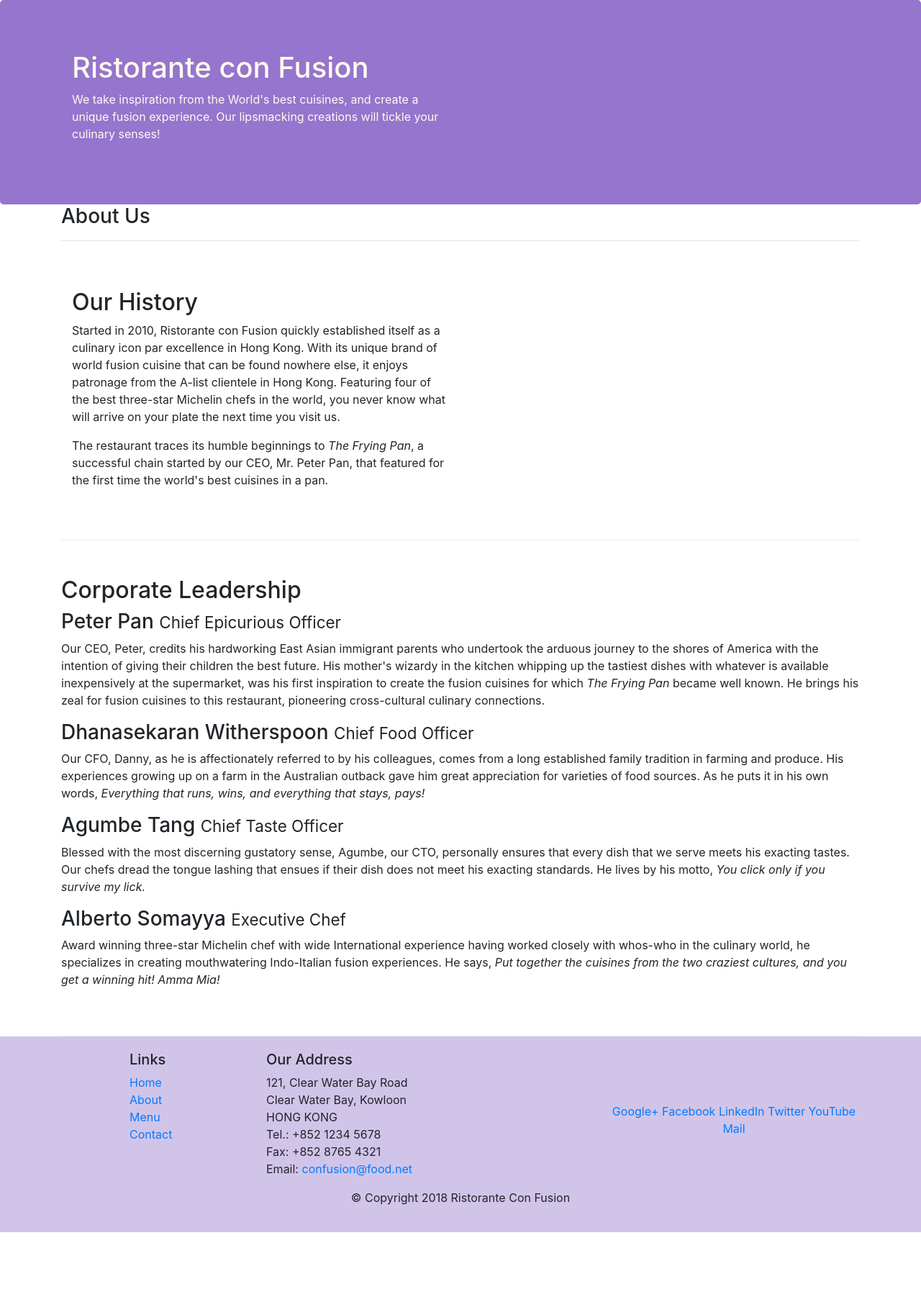
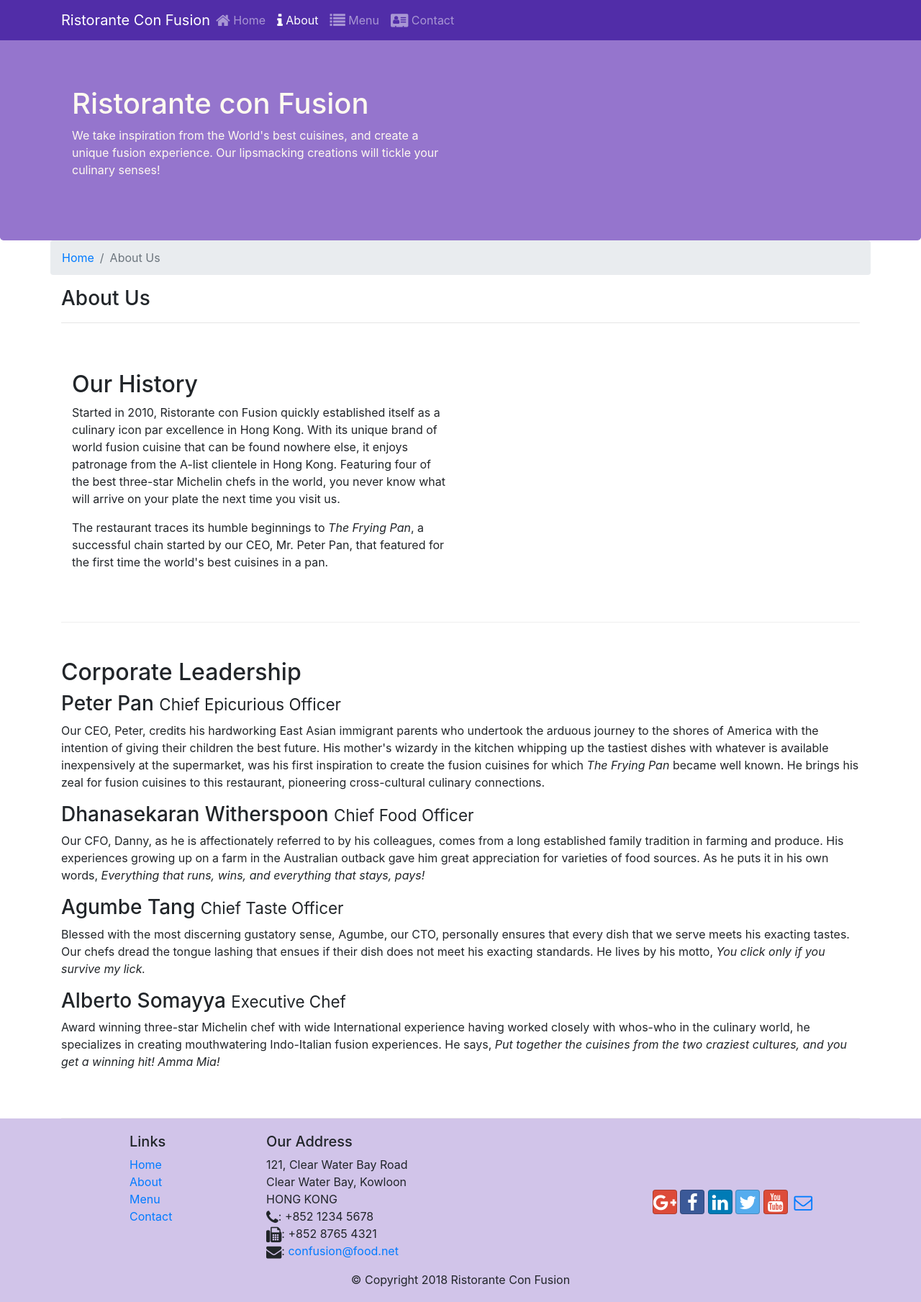
Before and after one commit to thedreamvr/conFusion, a website: page aboutus.html in a window 1280 px wide. Shown: the whole page at 72% size. Before the commit the page ends 1712 px from the top, so only its background shows below. Drawn offline with nearby package versions, Linux system fonts and the light colour scheme.

Commit message:
Icon Fonts

```diff
--- a/aboutus.html
+++ b/aboutus.html
@@ -9,6 +9,9 @@
 
     <!-- Bootstrap CSS -->
     <link rel="stylesheet" href="node_modules/bootstrap/dist/css/bootstrap.min.css">
+    <link rel="stylesheet" href="node_modules/font-awesome/css/font-awesome.min.css">
+    <link rel="stylesheet" href="node_modules/bootstrap-social/bootstrap-social.css">
+
     <link rel="stylesheet" href="css/style.css">
 
     <title>Ristorante Con Fusion: About Us</title>
@@ -16,7 +19,22 @@
 </head>
 
 <body>
-
+    <nav class="navbar navbar-dark navbar-expand-sm fixed-top">
+        <div class="container">
+            <button class="navbar-toggler" type="button" data-toggle="collapse" data-target="#Navbar">
+                <span class="navbar-toggler-icon"></span>
+            </button>
+            <a class="navbar-brand mr-auto" href="#">Ristorante Con Fusion</a>
+            <div class="collapse navbar-collapse" id="Navbar">
+                <ul class="navbar-nav mr-auto">
+                    <li class="nav-item"><a class="nav-link" href="index.html"><span class="fa fa-home fa-lg"></span> Home</a></li>
+                    <li class="nav-item active"><a class="nav-link" href="#"><span class="fa fa-info fa-lg"></span> About</a></li>
+                    <li class="nav-item"><a class="nav-link" href="#"><span class="fa fa-list fa-lg"></span> Menu</a></li>
+                    <li class="nav-item"><a class="nav-link" href="#"><span class="fa fa-address-card fa-lg"></span> Contact</a></li>
+                </ul>
+            </div>
+        </div>
+    </nav>
     <header class="jumbotron">
         <div class="container">
             <div class="row row-header">
@@ -31,8 +49,12 @@
     </header>
 
     <div class="container">
-        <div>
-            <div>
+        <div class="row">
+            <ol class="col-12 breadcrumb">
+                <li class="breadcrumb-item"><a href="index.html">Home</a></li>
+                <li class="breadcrumb-item active">About Us</li>
+            </ol>
+            <div class="col-12">
                <h3>About Us</h3>
                <hr>
             </div>
@@ -71,7 +93,7 @@
                 <div class="col-4 offset-1 col-sm-2">
                     <h5>Links</h5>
                     <ul class="list-unstyled">
-                        <li><a href="#">Home</a></li>
+                        <li><a href="index.html">Home</a></li>
                         <li><a href="#">About</a></li>
                         <li><a href="#">Menu</a></li>
                         <li><a href="#">Contact</a></li>
@@ -83,19 +105,19 @@
 		              121, Clear Water Bay Road<br>
 		              Clear Water Bay, Kowloon<br>
 		              HONG KONG<br>
-		              Tel.: +852 1234 5678<br>
-		              Fax: +852 8765 4321<br>
-		              Email: <a href="mailto:confusion@food.net">confusion@food.net</a>
+		              <i class="fa fa-phone fa-lg"></i>: +852 1234 5678<br>
+		              <i class="fa fa-fax fa-lg"></i>: +852 8765 4321<br>
+		              <i class="fa fa-envelope fa-lg"></i>: <a href="mailto:confusion@food.net">confusion@food.net</a>
 		           </address>
                 </div>
                 <div class="col-12 col-sm-4 align-self-center">
                     <div class="text-center">
-                        <a href="http://google.com/+">Google+</a>
-                        <a href="http://www.facebook.com/profile.php?id=">Facebook</a>
-                        <a href="http://www.linkedin.com/in/">LinkedIn</a>
-                        <a href="http://twitter.com/">Twitter</a>
-                        <a href="http://youtube.com/">YouTube</a>
-                        <a href="mailto:">Mail</a>
+                        <a class="btn btn-social-icon btn-google" href="http://google.com/+"><i class="fa fa-google-plus"></i></a>
+                        <a class="btn btn-social-icon btn-facebook" href="http://www.facebook.com/profile.php?id="><i class="fa fa-facebook"></i></a></a>
+                        <a class="btn btn-social-icon btn-linkedin" href="http://www.linkedin.com/in/"><i class="fa fa-linkedin"></i></a>
+                        <a class="btn btn-social-icon btn-twitter" href="http://twitter.com/"><i class="fa fa-twitter"></i></a>
+                        <a class="btn btn-social-icon btn-google" href="http://youtube.com/"><i class="fa fa-youtube"></i></a>
+                        <a class="btn btn-social-icon" href="mailto:"><i class="fa fa-envelope-o"></i></a>
                     </div>
                 </div>
            </div>
--- a/css/style.css
+++ b/css/style.css
@@ -28,3 +28,12 @@
     margin: 0px;
     color: #0f0f0f;
 }
+
+body {
+    padding: 50px 0px 0px 0px;
+    z-index: 0;
+}
+
+.navbar-dark {
+    background-color: #512DA8;
+}
--- a/package.json
+++ b/package.json
@@ -15,6 +15,8 @@
   },
   "dependencies": {
     "bootstrap": "^4.0.0",
+    "bootstrap-social": "^5.1.1",
+    "font-awesome": "^4.7.0",
     "jquery": "^3.3.1",
     "popper.js": "^1.12.9"
   }
```
Also changed, not shown: index.html (+27 -10 lines), 1 other file.
